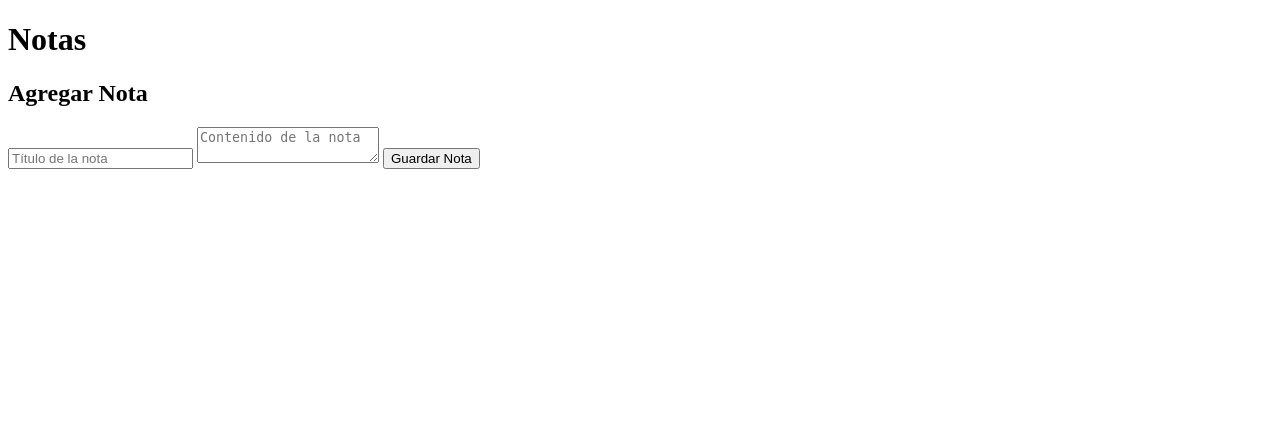
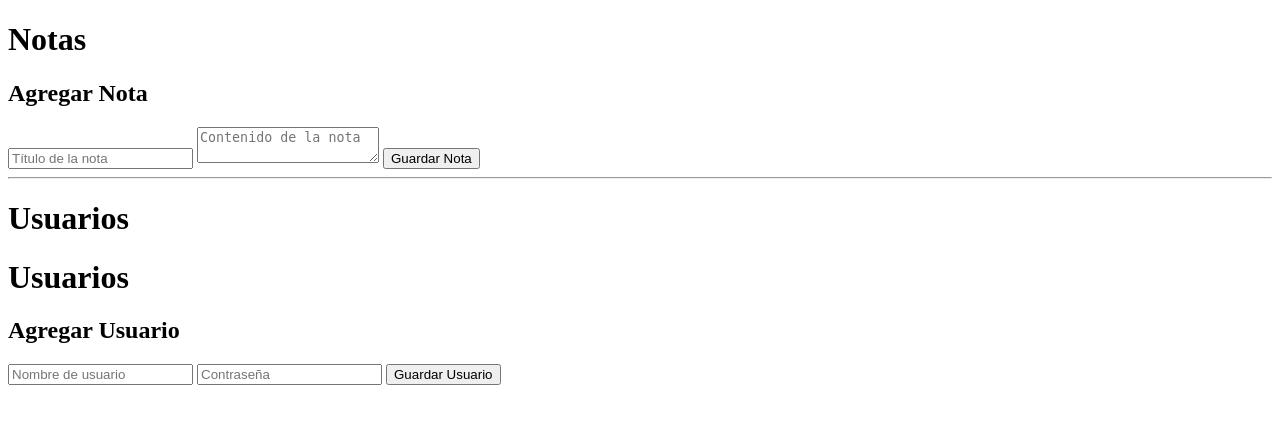
Before and after one commit to VicenteSK/AplicacionNotas, a Flask app: page /notas in a window 1280 px wide. Shown: the top 424 px of the page. Run offline with Flask 3, Linux system fonts and the light colour scheme; data that the repository does not hold is empty; some libraries are stand-ins or nearby versions.

Commit message:
MVC para usuarios, pendiete delete y update

```diff
--- a/app.py
+++ b/app.py
@@ -1,6 +1,7 @@
 from flask import Flask
 from flask_mysqldb import MySQL
 from controllers.nota_controller import NotaController
+from controllers.usuarios_controller import UsuarioController
 
 app = Flask(__name__)
 
@@ -55,5 +56,33 @@ def obtener_notas_usuario_por_id(id):
 def actualizar_nota(id):
     return nota_controller.actualizar_nota(id)
 
-if __name__ == "__main__":
+
+
+# Instancia del controlador
+usuario_controller = UsuarioController(mysql)
+
+# Rutas para usuarios
+@app.route('/usuarios', methods=['GET'])
+def obtener_usuarios():
+    return usuario_controller.listar_usuarios()
+
+@app.route('/usuarios/<int:id>', methods=['GET'])
+def obtener_usuario(id):
+    return usuario_controller.obtener_usuario(id)
+
+@app.route('/usuarios', methods=['POST'])
+def agregar_usuario():
+    return usuario_controller.agregar_usuario()
+
+@app.route('/usuarios/<int:id>', methods=['DELETE'])
+def eliminar_usuario(id):
+    return usuario_controller.eliminar_usuario(id)
+
+# Si querés agregar actualizar:
+@app.route('/usuarios/<int:id>', methods=['PUT'])
+def actualizar_usuario(id):
+    return usuario_controller.actualizar_usuario(id)
+
+# Ejecutar app
+if __name__ == '__main__':
     app.run(debug=True)
--- a/templates/index.html
+++ b/templates/index.html
@@ -2,7 +2,7 @@
 <html lang="es">
 <head>
     <meta charset="UTF-8">
-    <title>Lista de Notas</title>
+    <title>Lista de Notas y Usuarios</title>
 </head>
 <body>
     <h1>Notas</h1>
@@ -16,9 +16,28 @@
 
     <h2>Agregar Nota</h2>
     <form method="POST" action="/agregar_nota">
-        <input type="text" name="titulo" placeholder="Título de la nota">
-        <textarea name="texto" placeholder="Contenido de la nota"></textarea>
+        <input type="text" name="titulo" placeholder="Título de la nota" required>
+        <textarea name="texto" placeholder="Contenido de la nota" required></textarea>
         <button type="submit">Guardar Nota</button>
+    </form>
+
+    <hr>
+
+    <h1>Usuarios</h1>
+
+    <h1>Usuarios</h1>
+    {% for usuario in usuarios %}
+        <p>
+            <strong>{{ usuario['username'] }}</strong>
+            <a href="/usuario/{{ usuario['id'] }}">Ver Detalles</a>
+        </p>
+{% endfor %}
+
+    <h2>Agregar Usuario</h2>
+    <form method="POST" action="/agregar_usuario">
+        <input type="text" name="username" placeholder="Nombre de usuario" required>
+        <input type="password" name="contraseña" placeholder="Contraseña" required>
+        <button type="submit">Guardar Usuario</button>
     </form>
 </body>
 </html>
```
Also changed, not shown: controllers/usuarios_controller.py (+72 -0 lines), models/usuarios_model.py (+23 -11 lines), views/usuarios_view.py (+16 -0 lines).
